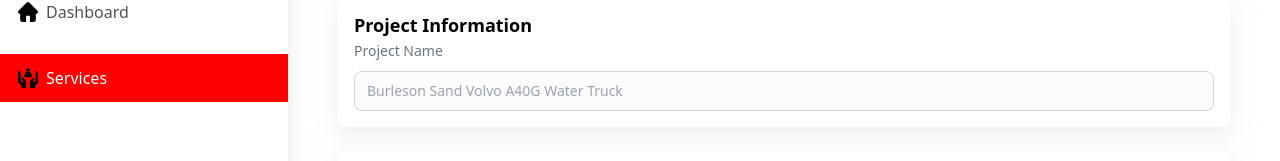
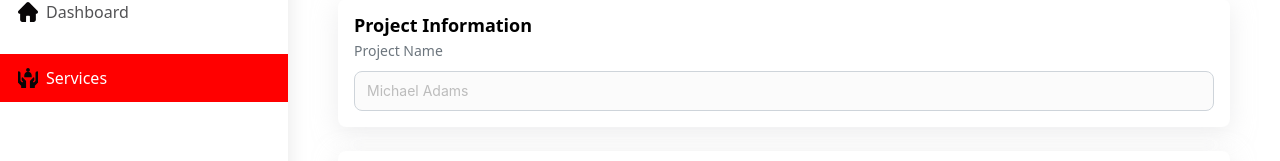
Before and after one commit to arakash-developer/headless, a React (Vite) app: page /services in a window 1280 px wide. Shown: the part 274-435 px from the top of the page. Built offline with nearby package versions, Linux system fonts and the light colour scheme.

Commit message:
feat: replace input element with Input component for consistency in Services form

```diff
--- a/src/component/Services.jsx
+++ b/src/component/Services.jsx
@@ -72,11 +72,9 @@ const Services = () => {
         <p className="font-medium text-sm leading-[171%] text-[var(--text-secondary)]">
           Project Name
         </p>
-        <input
-          type="text"
-          name=""
-          placeholder="Burleson Sand Volvo A40G Water Truck"
+        <Input
           className="py-2 px-3 mt-2 w-full h-[40px] bg-[var(--background)] border border-[var(--neutral-400)] rounded-[8px] text-sm leading-[171%] text-[#495057]"
+          placeholder="Michael Adams"
         />
       </div>
       <div className="pt-3 pb-[33px] pl-5 mt-6 bg-[var(--secondary)] servicecard rounded-[8px]">
```
